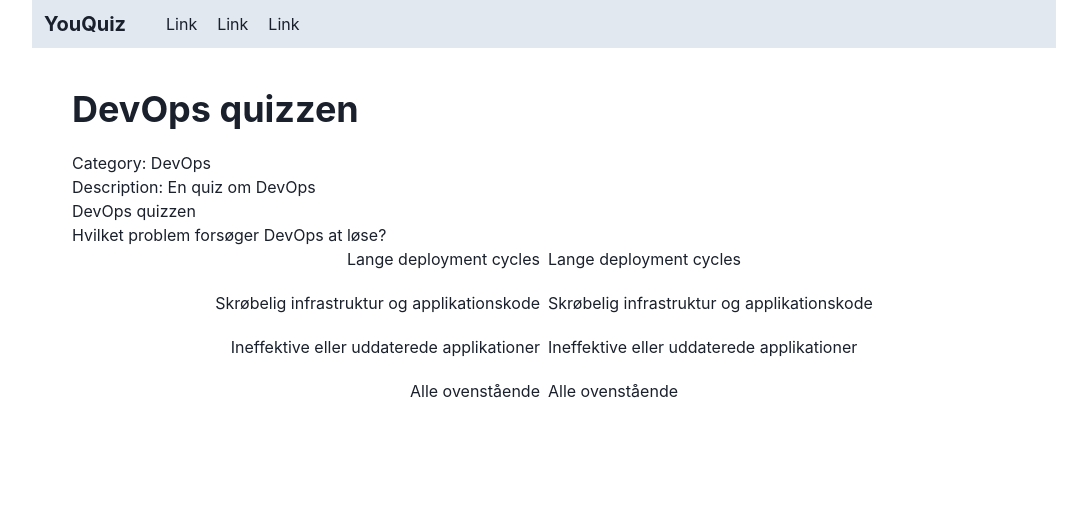
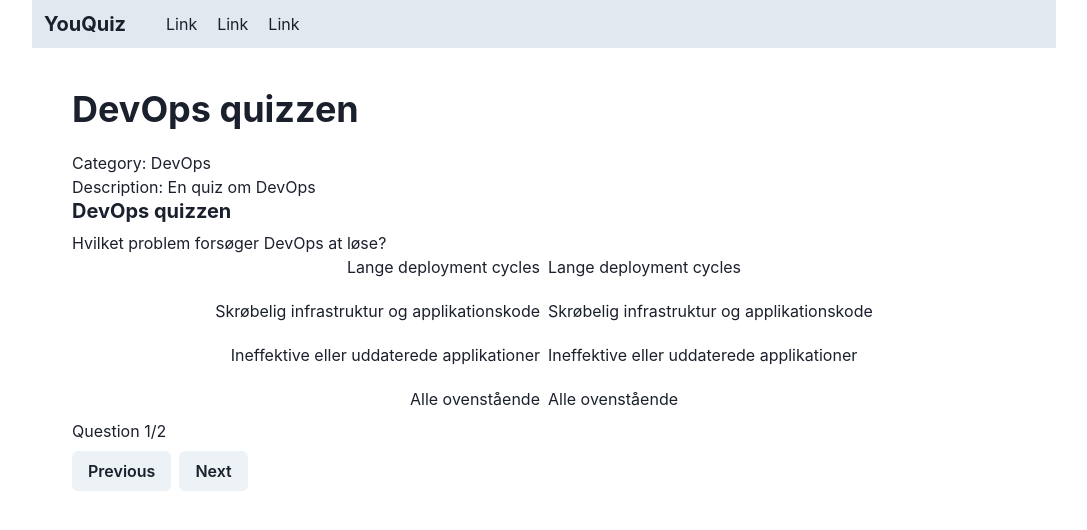
Before and after one commit to siffravn/HelloDevOps, a React (Create React App) app in the folder web/: page / in a window 1280 px wide. Shown: the top 530 px of the page, without its empty margins (96-1183 px from the left). Built offline with nearby package versions, Linux system fonts and the light colour scheme.

Commit message:
Move components from Views folder to components/quiz. Also add functionality to change question in quiz

```diff
--- a/web/src/App.tsx
+++ b/web/src/App.tsx
@@ -1,8 +1,8 @@
 import './App.css';
 import BasicLayout from './components/layouts/basicLayout';
+import QuizComponent from './components/quiz/quizComponent';
+import QuizSelection from './components/quiz/quizSelection';
 import { QuizStore } from './stores/quizStore';
-import QuizSelection from './views/quizSelection';
-import QuizComponent from "./views/quizComponent";
 
 function App() {
 
@@ -10,7 +10,7 @@ function App() {
     <BasicLayout>
       {/* router output here. For now, render quizView below */}
       <QuizSelection quizStore={QuizStore} />
-      <QuizComponent quizStore={QuizStore} />
+      <QuizComponent />
     </BasicLayout>
   );
 }
--- a/web/src/views/questionComponent.tsx
+++ b/web/src/components/quiz/questionComponent.tsx
@@ -1,8 +1,7 @@
-import { Heading, Stack } from '@chakra-ui/layout';
-import {Box, HStack, VStack, Text } from '@chakra-ui/react';
+import { Box, HStack, Text, VStack } from '@chakra-ui/react';
 import { FC } from 'react';
-import Question from "../model/question";
-import Answer from "../model/answer";
+import Answer from "../../model/answer";
+import Question from "../../model/question";
 
 interface optionProps {
     answer: Answer
@@ -29,9 +28,10 @@ const QuestionComponent: FC<questionProp> =  ({question}) => {
             <h1>{question.description}</h1>
             <VStack spacing={5}>
                 {
-                    question.answers.map(answer => (
+                    question.answers.map((answer, i) => (
                         <Option
                             answer={answer}
+                            key={i}
                         />
                     ))
                 }
--- /dev/null
+++ b/web/src/components/quiz/quizComponent.tsx
@@ -0,0 +1,38 @@
+import {FC, useCallback, useMemo, useState} from "react";
+import { observer } from "mobx-react-lite";
+import QuestionComponent from "./questionComponent";
+import { QuizStore } from "../../stores/quizStore";
+import { Button } from "@chakra-ui/button";
+import { Heading, HStack, Stack, Text } from "@chakra-ui/layout";
+
+const QuizComponent: FC = observer(() => {
+
+    const quiz = QuizStore.getQuiz(1); //TODO: quiz id should be read from route
+    const [question, setQuestion] = useState(quiz?.questions[0])
+
+    const currentQuestionIndex = useMemo(() => quiz?.questions.findIndex(q => q === question) ?? 0, [quiz, question]);
+
+    const changeQuestion = useCallback((index: number) => {
+        quiz?.questions[index] && setQuestion(quiz.questions[index]);
+    }, [quiz, setQuestion]);
+
+    return (
+        <>
+        {
+            quiz && question && (
+            <Stack>
+                <Heading size="md">{quiz.title}</Heading>
+                <QuestionComponent question={question}></QuestionComponent>
+                <Text>{`Question ${currentQuestionIndex + 1}/${quiz.questions.length}`}</Text>
+                <HStack>
+                    <Button onClick={() => changeQuestion(currentQuestionIndex - 1)}>Previous</Button>
+                    <Button onClick={() => changeQuestion(currentQuestionIndex + 1)}>Next</Button>
+                </HStack>
+            </Stack>
+            )
+        }
+        </>
+    );
+});
+
+export default QuizComponent;
--- a/web/src/views/quizSelection.tsx
+++ b/web/src/components/quiz/quizSelection.tsx
@@ -1,7 +1,7 @@
 import { Heading, List, ListItem, Stack } from '@chakra-ui/layout';
 import { observer } from 'mobx-react-lite';
 import { FC } from 'react';
-import { QuizStoreImpl } from '../stores/quizStore';
+import { QuizStoreImpl } from '../../stores/quizStore';
 
 interface Props {
     quizStore: QuizStoreImpl
--- a/web/src/model/quiz.ts
+++ b/web/src/model/quiz.ts
@@ -2,9 +2,9 @@ import Question from "./question";
 
 export default interface Quiz {
     id:             number,
-    title:          string,
-    category:       string,
-    description:    string,
+    title?:         string,
+    category?:      string,
+    description?:   string,
     createdBy:      number,  // user ID
     questions:      Question[]
 }
--- a/web/src/stores/quizStore.ts
+++ b/web/src/stores/quizStore.ts
@@ -9,7 +9,7 @@ export class QuizStoreImpl {
         makeObservable(this, {
             quizes: observable,
             addQuiz: action,
-            getQuiz: action
+            getQuiz: action,
         });
     }
 
@@ -52,6 +52,19 @@ export const QuizStore = new QuizStoreImpl();
             isCorrect: true
           }
         ]
+      },
+      {
+          description: "nyt spørgsmål",
+          answers: [
+              {
+                  text: "test",
+                  isCorrect: false
+              },
+              {
+                  text: "test2",
+                  isCorrect: true
+              }
+          ]
       }
     ]
   }
--- a/web/src/views/quizComponent.tsx
+++ /dev/null
@@ -1,30 +0,0 @@
-import {FC, useState} from "react";
-import {QuizStoreImpl} from "../stores/quizStore";
-import { observer } from "mobx-react-lite";
-import QuestionComponent from "./questionComponent";
-
-interface Props {
-    quizStore: QuizStoreImpl
-}
-
-const QuizComponent: FC<Props> = observer(({ quizStore }) => {
-    const [quiz, setQuiz] = useState(quizStore.getQuiz(1))
-    const [question, setQuestion] = useState(quiz?.questions[0])
-
-    return (
-        <>
-        {
-            quiz && (
-            <div>
-                <h1>{quiz.title}</h1>
-                {
-                    question && <QuestionComponent question={question}></QuestionComponent>
-                }
-            </div>
-            )
-        }
-        </>
-    );
-});
-
-export default QuizComponent;
```
